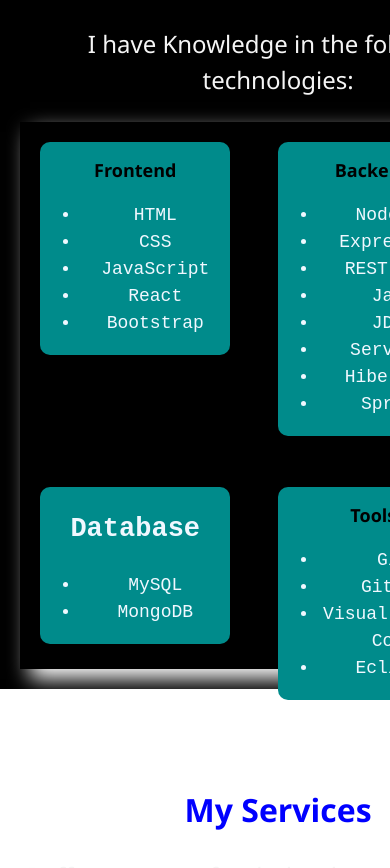
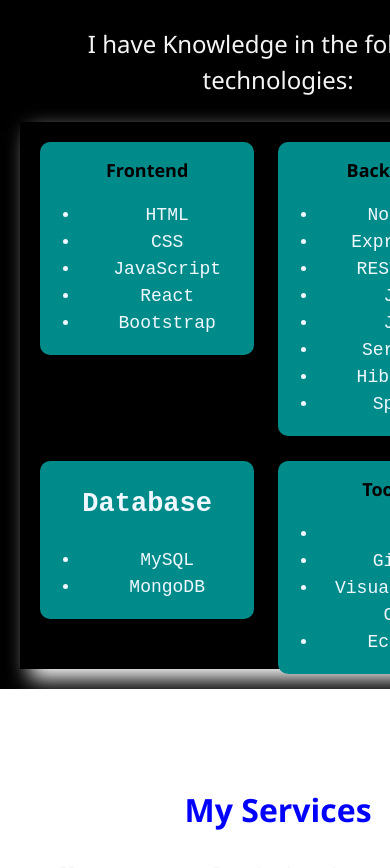
Before and after one commit to PavanMech321/portfolio-2, a React (Vite) app: page / in a window 390 px wide. Shown: the part 1224-2092 px from the top of the page. Built offline with nearby package versions, Linux system fonts and the light colour scheme.

Commit message:
Update App.css

```diff
--- a/src/App.css
+++ b/src/App.css
@@ -174,9 +174,9 @@
 }
 .Skills .skill{
   display: grid;
-  grid-template-columns: 40% 40%;
+  grid-template-columns: 45% 45%;
 /*   grid-template-rows: 45% 45%; */
-  gap: 10%;
+  gap: 5%;
   margin-top: 1%;
   background-color: black;
   color:aliceblue;
```
